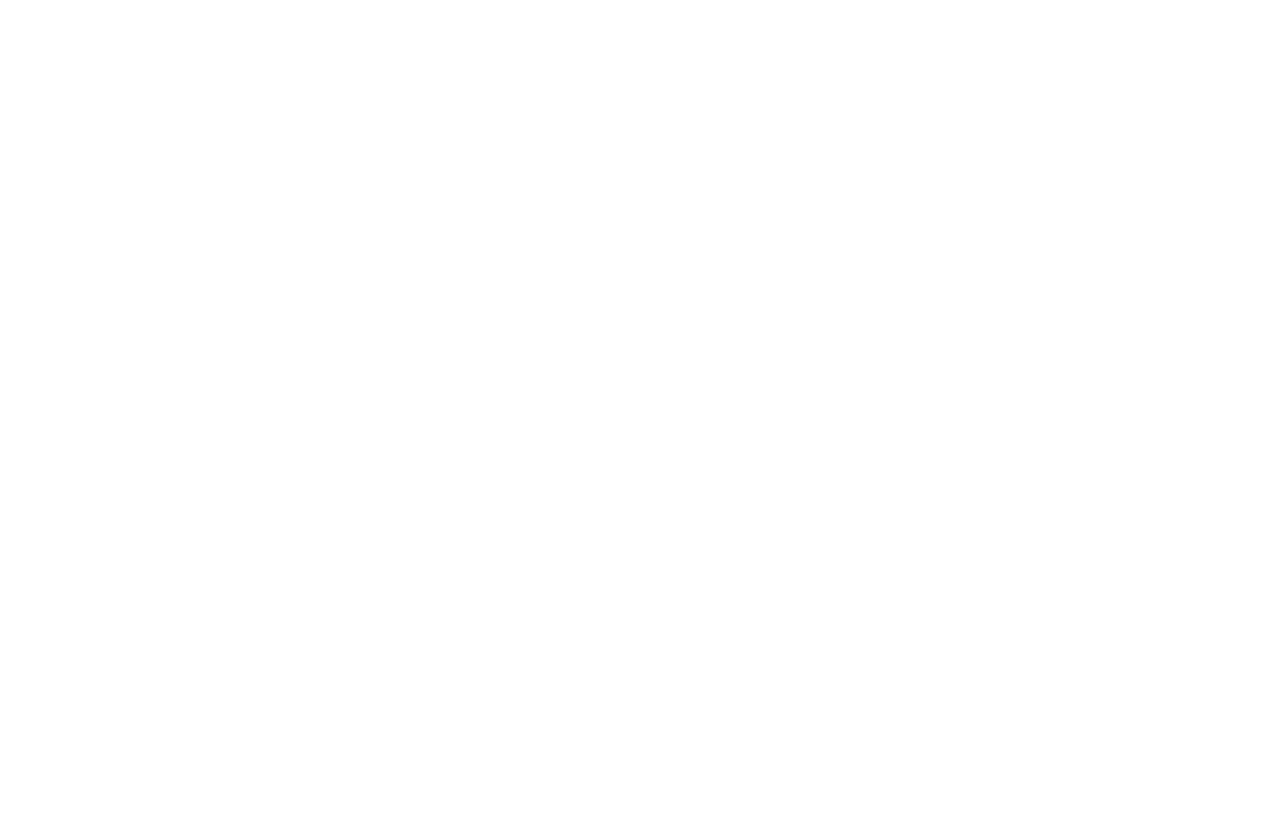
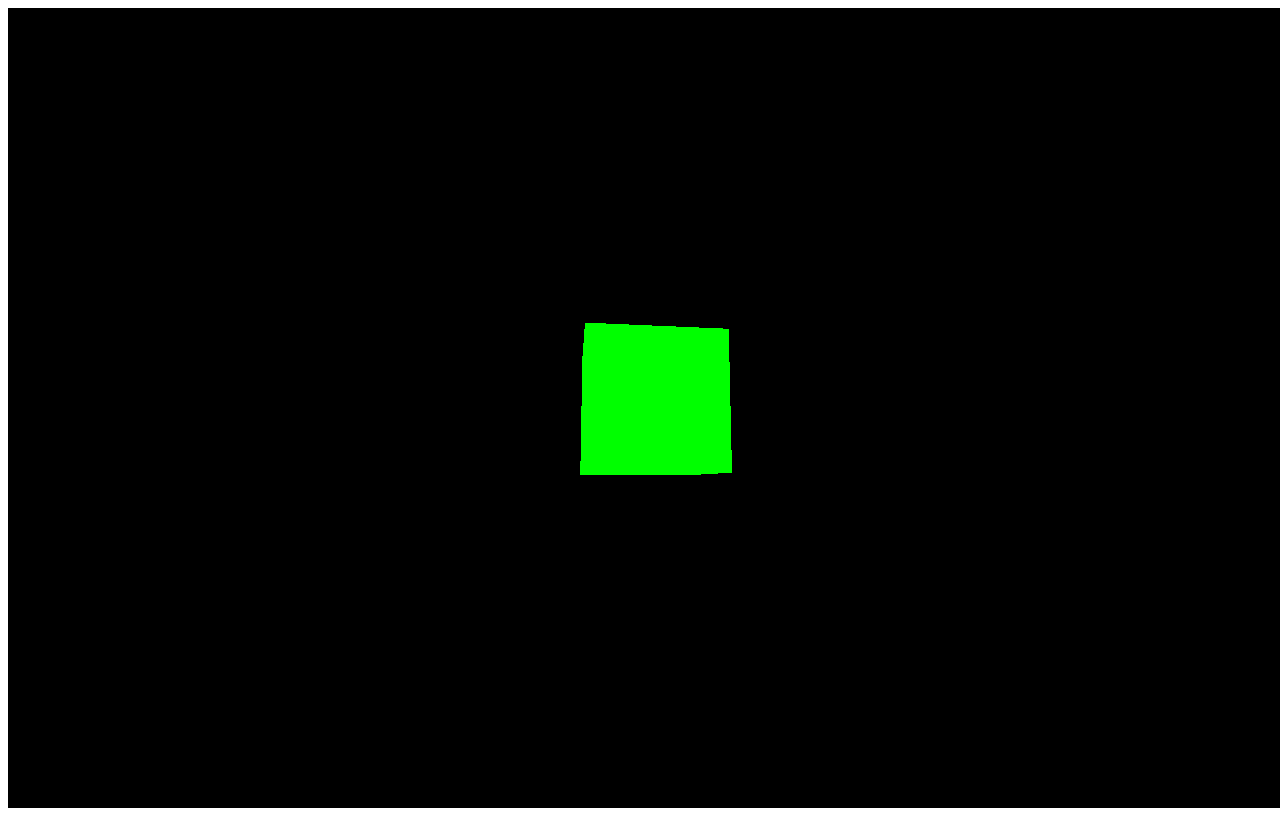
Before and after one commit to AshmitSherigar/JS-Drive, a plain HTML site: page ThreeJS/Introduction/index.html in a window 1280 px wide. Drawn offline with nearby package versions, Linux system fonts and the light colour scheme.

Commit message:
Introduction To ThreeJS

```diff
--- a/ThreeJS/Introduction/index.html
+++ b/ThreeJS/Introduction/index.html
@@ -8,6 +8,6 @@
 <body>
     <!-- <canvas id="draw"></canvas> -->
 </body>
-<script  src="https://cdnjs.cloudflare.com/ajax/libs/three.js/0.160.0/three.min.js" integrity="sha512-vnmn/Qqn6aG0POAc9mIGzjq0IybrvxJXYDafNvp9JSnDGxeF3pbkSqLvf+YGd5ku63pT7sa/jxHn7/d0mU8+tA==" crossorigin="anonymous" referrerpolicy="no-referrer"></script>
+<!-- <script  src="https://cdnjs.cloudflare.com/ajax/libs/three.js/0.160.0/three.min.js" integrity="sha512-vnmn/Qqn6aG0POAc9mIGzjq0IybrvxJXYDafNvp9JSnDGxeF3pbkSqLvf+YGd5ku63pT7sa/jxHn7/d0mU8+tA==" crossorigin="anonymous" referrerpolicy="no-referrer"></script> -->
 <script type="module" src="script.js"></script>
 </html>
--- a/ThreeJS/Introduction/script.js
+++ b/ThreeJS/Introduction/script.js
@@ -1,4 +1,4 @@
-// import * as THREE from 'https://cdn.jsdelivr.net/npm/three@latest/build/three.module.js';
+import * as THREE from 'https://cdn.jsdelivr.net/npm/three@latest/build/three.module.js';
 
 const scene = new THREE.Scene();
 const camera = new THREE.PerspectiveCamera(75,window.innerWidth / window.innerHeight,0.1,1000);
@@ -10,19 +10,20 @@ scene.add(cube);
 
 camera.position.z = 4;
 
-const canvas = document.querySelector("#draw");
+// const canvas = document.querySelector("#draw");
 
 const renderer = new THREE.WebGLRenderer();
 renderer.setSize(window.innerWidth,window.innerHeight);
-// document.body.appendChild( renderer.domElement );
+document.body.appendChild( renderer.domElement );
 
-const clock = new THREE.Clock()
+// const clock = new THREE.Clock()
 function animate() {
 
     window.requestAnimationFrame(animate)
 	renderer.render( scene, camera );
-    cube.rotation.x += clock.getElapsedTime() * 0.001;
-    cube.rotation.y += clock.getElapsedTime()*0.001;
+    cube.rotation.x += 0.01;
+    cube.rotation.y += 0.01;
+
 }
 animate();
 // renderer.setAnimationLoop( animate );
```
